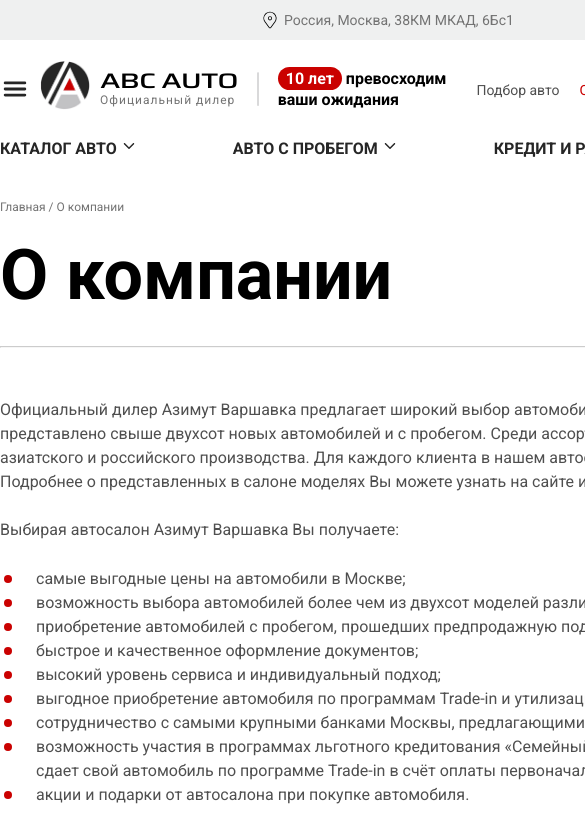
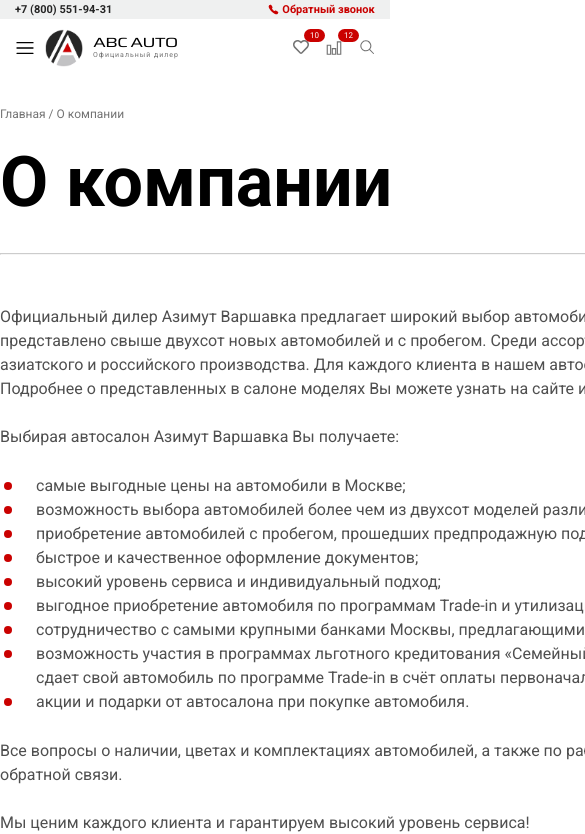
Before and after one commit to Raviirov/Auto-Market, a Next.js app in the folder auto-market/: page /about in a window 390 px wide. Shown: the top 834 px of the page, 585 px wide, since content can reach past the window. Built offline with nearby package versions, Linux system fonts and the light colour scheme.

Commit message:
Made Header Width-Responsive

```diff
--- a/auto-market/src/app/components/Header/page.jsx
+++ b/auto-market/src/app/components/Header/page.jsx
@@ -7,7 +7,8 @@
 import { useEffect, useState } from "react";
 import { CiLocationOn, CiClock2 } from "react-icons/ci";
 import { IoLogoWhatsapp, IoIosArrowDown } from "react-icons/io";
-import { IoMenu, IoCall } from "react-icons/io5";
+import { RxHamburgerMenu } from "react-icons/rx";
+import { IoCall } from "react-icons/io5";
 import { PiLineVerticalThin } from "react-icons/pi";
 import { FaRegHeart } from "react-icons/fa";
 import { LiaChartBarSolid } from "react-icons/lia";
@@ -47,33 +48,41 @@
   return (
     <>
       <div className="line1">
+        <div className="wide-top-header">
           <div>
-          <div style={{display: "flex", justifyContent: "flex-start"}}>
-            <CiLocationOn size="20" />
+            <CiLocationOn className="top-header-icon" />
             <p>Россия, Москва, 38КМ МКАД, 6Бс1</p>
           </div>
-          <div style={{display: "flex", justifyContent: "center"}}>
-            <CiClock2 size="20" />
+          <div>
+            <CiClock2 className="top-header-icon" />
             <p>Время работы: c 08:00 до 21:00</p>
           </div>
-          <div style={{display: "flex", justifyContent: "flex-end"}}>
-            <IoLogoWhatsapp size="20" />
-            <a href="#">Whatsapp</a>
+          <div>
+            <IoLogoWhatsapp className="top-header-icon" />
+            <a href="https://wa.me/998995523766" target="_blank">Whatsapp</a>
+          </div>
+        </div>
+
+        <div className="mobile-width-top-header">
+          <a href="tel:+998995523766">+7 (800) 551-94-31</a>
+          <div>
+            <IoCall className="top-header-phone-icon"/>
+            <Button width={93} height={13}>Обратный звонок</Button>
           </div>
         </div>
       </div>
 
       <div className="line2">
         <div className="logo">
-          <IoMenu style={{fontSize: "30px", color: "#262626"}}/>
+          <RxHamburgerMenu className="burger-menu"/>
           <Link href="/" className="link-home">
-            <Image src={Logo} alt="Logo" style={{width: "50px", height: "50px"}}/>
+            <Image src={Logo} alt="Logo" width="50" height="50"/>
             <div className="logo-text">
               <h1 className={Font.className}>ABC AUTO</h1>
               <p>Официальный дилер</p>
             </div>
           </Link>
-          <PiLineVerticalThin size='40' color='#C2C2C4' style={{margin:'0 -10px'}} />
+          <PiLineVerticalThin className="vertical-icon" size='40' color='#C2C2C4' style={{margin:'0 -10px'}} />
           <div className="guarantee">
             <p><span>10 лет</span> превосходим</p>
             <p>ваши ожидания</p>
@@ -99,18 +108,32 @@
         <div className="contact">
           <div>
             <div>
-              <span style={{
-                padding: "4px 6px 4px 5.5px",
-                width: "30px",
-                height:"30px"
-                }}>
-                  <IoCall size="20"/>
+              <span className="phone-span">
+                <a href="tel:+998995523766">
+                  <IoCall className="phone-icon"/>
+                </a>
               </span>
-              <h1>+7 (800) 551-94-31</h1>
+              <a className="phone-number" href="tel:+998995523766">+7 (800) 551-94-31</a>
             </div>
             <p>+7 (495) 292-18-67</p>
           </div>
+
           <Button width={210} height={50}>ОБРАТНЫЙ ЗВОНОК</Button>
+
+          <div className="icons-header">
+            <div className="icon-wrapper">
+              <FaRegHeart className="header-icon"/>
+              <span className="badge">10</span>
+            </div>
+            <div className="icon-wrapper">
+              <LiaChartBarSolid className="header-icon size24"/>
+              <span className="badge">12</span>
+            </div>
+            <div className="icon-wrapper">
+              <GoSearch className="header-icon"/>
+            </div>
+          </div>
+
         </div>
       </div>
 
@@ -135,10 +158,11 @@
             },
           ].map((menu, i) => (
             <li key={i}>
-              <button className="menu-btn" onClick={() => toggleDropdown(i)}>
-                {menu.label} <span className="arrow"><IoIosArrowDown /></span>
+              <button className={`menu-btn btn-${i} ${openIndex === i ? "active" : ""}`} onClick={() => toggleDropdown(i)}>
+                {menu.label} <span className="arrow"><IoIosArrowDown className="btn-down-icon" /></span>
               </button>
-              <ul className={`dropdown ${openIndex === i ? "show" : ""}`}>
+
+              <ul className={`dropdown drpdw-${i} ${openIndex === i ? "show" : ""}`}>
                 {menu.items.map((item, idx) => (
                   <li key={idx}><a href="#">{item}</a></li>
                 ))}
@@ -150,7 +174,6 @@
             <button className="menu-btn">ТАКСИ В КРЕДИТ</button>
           </li>
 
-          <li>
           <div className="icons">
             <div className="icon-wrapper">
               <FaRegHeart size="22" />
@@ -164,7 +187,6 @@
               <GoSearch size="24" />
             </div>
           </div>
-          </li>
         </ul>
       </div>
     </>
--- a/auto-market/src/app/components/Header/style.scss
+++ b/auto-market/src/app/components/Header/style.scss
@@ -1,160 +1,339 @@
-@import url('https://fonts.googleapis.com/css2?family=Roboto:wght@400;700&display=swap');
 @import '../../assets/styles/mixins.scss';
 
-* {
-  font-family: Roboto;
-  margin: 0;
-  padding: 0;
-  font-size: 16px;
-  white-space: nowrap;
-}
+.line1 {
+  width: 100%;
+  max-width: 1920px;
+  padding: 0 30px;
+  margin: 0 auto;
+  background-color: #EFF0F0;
 
-.line1 {
-  width: 1920px;
-  background-color: #EFF0F0;
+  .wide-top-header {
+    width: 100%;
+    max-width: 1400px;
+    height: 40px;
     margin: 0 auto;
+    @include flex(space-between);
     div {
-    display: flex;
-    width: 1400px;
-    height: 40px;
-    margin-left: auto;
-    margin-right: auto;
-    gap: 20px;
-  }
-
-  div div {
-    align-items: center;
-    gap: 4px;
-    flex: 1;
+      @include flex($gap: 8px);
       p, a {
         color: #737373;
         font-size: 14px;
       }
+      .top-header-icon { font-size: 20px; }
+    }
+    &:nth-child(2) {
+      @include flex(flex-end);
+    }
+    &:last-child {
+      @include flex(flex-end);
+    }
+    @include tablet {
+      height: 20px;
+      div {
+        gap: 4px;
+        p, a { font-size: 9px; }
+        .top-header-icon { font-size: 10px; }
+      }
+    }
+    @include mobile {
+      display: none;
+    }
+  }
+
+  .mobile-width-top-header {
+    display: none;
+
+    @include mobile {
+      @include flex(space-between);
+      a {
+        text-decoration: none;
+        font-size: 11px;
+        color: #262626;
+        font-weight: 700;
+      }
+      div {
+        @include flex($gap: 3px);
+        .top-header-phone-icon {
+          font-size: 11px;
+          color: #CA0100;
+        }
+        button {
+          background-color: transparent;
+          font-size: 11px;
+          color: #CA0100;
+        }
+      }
+    }
+  }
+
+  @include mobile {
+    padding: 3px 15px;
   }
 }
 
 .line2 {
-  @include flex(space-between, center, row, 30px );
-  width: 1400px;
+  @include flex(space-between, center, row, 20px);
+  max-width: 1460px;
+  width: 100%;
   margin: 0 auto;
-  padding: 20px 0;
-
-  .link-home {
-    display: flex;
-    gap: 10px;
-    text-decoration: none;
-    color: inherit;
-  }
+  padding: 20px 30px;
 
   .logo {
     @include flex($gap: 10px);
+
+    .burger-menu {
+      font-size: 30px;
+      @include tablet {
+        font-size: 20px;
       }
-  .logo div {
+    }
+
+    .link-home {
+      @include flex($gap: 10px);
+      text-decoration: none;
+      color: inherit;
+      div {
+        height: 58px;
         @include flex(center, flex-start, column, 2px);
-    height: 58px;
-  }
-  .logo div h1 {
+        h1 {
           font-size: 30px;
-    font-weight: 500;
+          font-weight: 400;
           transform: scaleY(0.7);
           line-height: 0.7;
           letter-spacing: -1px;
         }
-  .logo .logo-text p {
+      }
+
+      .logo-text p {
         font-size: 12px;
         color: #737373;
         line-height: 1.2;
         letter-spacing: 1px;
       }
 
+      @include tablet {
+        img {
+          width: 38px;
+          height: auto;
+        }
+        div {
+          height: 20px;
+          h1 { font-size: 19px; }
+        }
+        .logo-text p { font-size: 7px; }
+      }
+    }
+
+    .vertical-icon {
+      @media (max-width: 1380px) {
+        display: none;
+      }
+    }
+
     .guarantee {
-    @include flex-center;
-    font-size: 16px;
       font-weight: 700;
-    color: #000;
       span {
         background-color: #CA0100;
         color: white;
         padding: 2px 8px;
         border-radius: 12px;
       }
+      @media (max-width: 1380px) {
+        display: none;
+      }
+    }
   }
 
   ul {
+    width: 100%;
     list-style: none;
-    display: flex;
-    gap: 20px;
+    @include flex(space-between, center, row, 8px);
     li a {
       color: #4F4F4F;
       text-decoration: none;;
-      white-space: nowrap;
       font-size: 14px;
-      &.active,
-      &:hover { color: #CA0100; }
+      &.active, &:hover { color: #CA0100; }
+    }
+
+    @media (max-width: 1080px) {
+      display: none;
     }
   }
 
   .contact {
-    display: flex;
-    gap: 20px;
-    white-space: nowrap;
+    @include flex($gap: 16px);
+
     div {
       @include flex(center, flex-end, column);
+
       div {
         @include flex-center(row, 10px);
-        h1 {
+        .phone-number {
+          text-decoration: none;
+          color: #262626;
+          font-size: 24px;
+          font-weight: 700;
+          @include tablet {
+            font-size: 18px;
+          }
+          @media (max-width: 530px) {
+            display: none;
+          }
+        }
+
+        .phone-span {
+          width: 30px;
+          height: 30px;
+          padding: 4px 6px 4px 5.5px;
+          border-radius: 50px;
+          font-weight: 500;
+          background-color: #CA0100;
+          text-align: center;
+          a {
+            color: white;
+            .phone-icon {
+              font-size: 20;
+            }
+          }
+
+          @include tablet {
+            width: 20px;
+            height: 20px;
+            padding: 1px 0 0 0;
+            a .phone-icon {
+              font-size: 12px;
+            }
+          }
+          @include mobile {
+            display: none;
+          }
+        }
+      }
+
+      @include tablet {
+        p { display: none; }
+      }
+    }
+
+    .icons-header {
+      display: none;
+
+      .icon-wrapper {
+        position: relative;
+        color: #737373;
+        .header-icon {
+          font-size: 22px;
+          display: block;
+        }
+        .size24 {
           font-size: 24px;
         }
-        span {
-          padding: 1px 8px;
-          border-radius: 50px;
-          font-weight: 500;
-          color: white;
-          background-color: #CA0100;
+        .badge {
+          position: absolute;
+          top: -10px;
+          right: -16px;
+          background: #ca0100;
+          color: #fff;
+          font-size: 12px;
+          padding: 2px 6px;
+          border-radius: 20px;
         }
+      }
+
+      @include tablet {
+        .icon-wrapper {
+          .header-icon {
+            font-size: 16px;
+          }
+          .size24 {
+            font-size: 18px;
+          }
+          .badge {
+            font-size: 8px;
           }
         }
       }
     }
 
+    @media (max-width: 1180px) {
+      button { display: none; }
+      .icons-header {
+      @include flex(center, flex-start, row, 16px);
+      }
+    }
+  }
+
+  @include tablet {
+    padding: 12px 30px;
+  }
+
+  @include mobile {
+    padding: 10px 15px;
+  }
+}
+
 .suggestions {
-  @include flex(space-between, center, row, 40px);
-  width: 1400px;
-  margin-left: auto;
-  margin-right: auto;
+  max-width: 1460px;
+  width: 100%;
+  padding: 0 30px 0 22px;
+  margin: 0 auto 20px auto;
+  @include flex(space-between, center, row);
+
   .menu {
-    @include flex(space-between, top, row, 96px);
+    @include flex(space-between, center, row);
     width: 100%;
     list-style: none;
-    margin: 10 0;
     font-weight: bold;
     li { position: relative; }
-  }
     .menu-btn {
-    width: 100%;
       background: none;
-    border: none;
-    color: #262626;
-    display: inline-block;
-    align-items: center;
-    gap: 5px;
+      border: solid 1px transparent;
+      border-radius: 25px;
+      padding: 3px 8px;
+      transition: border-radius 0.25s ease, border 0.25s ease, box-shadow 0.25s ease;
       cursor: pointer;
       font: inherit;
+      &.btn-0 { width: 157px; }
+      &.btn-1 { width: 186px; }
+      &.btn-2 { width: 216px; }
+      &.btn-3 { width: 205px; }
       &:hover { color: #CA0100; }
+      &.active {
+        color: #CA0100;
+        border: solid 1px #dedede;
+        border-radius: 25px 25px 0 0;
+        box-shadow: 0 2px 5px rgba(0,0,0,0.2);
+      }
+      .btn-down-icon {
+        padding-top: 4px;
+        font-size: 18px;
+      }
     }
     .dropdown {
-    display: none;
+      &.drpdw-0 { width: 155px; }
+      &.drpdw-1 { width: 184px; }
+      &.drpdw-2 { width: 214px; }
+      &.drpdw-3 { width: 203px; }
       position: absolute;
-    top: 100%;
-    min-width: 100%;
+      top: 99%;
+      left: 1px;
       background: white;
       padding: 5px;
+      border-radius: 0 0 22px 22px;
       list-style: none;
       box-shadow: 0 2px 5px rgba(0,0,0,0.2);
-    &.show { display: block; z-index: 1;}
+      opacity: 0;
+      transform: translateY(-10px);
+      transition: opacity 0.25s ease, transform 1s cubic-bezier(0.22, 1, 0.36, 1);
+      pointer-events: none;
+      &.show {
+        opacity: 1;
+        transform: translateY(0);
+        pointer-events: auto;
+        z-index: 1;
+      }
       li {
         padding: 5px 10px;
-      white-space: nowrap;
         a {
           text-decoration: none;
           color: #262626;
@@ -163,6 +342,8 @@
         }
       }
     }
+  }
+
   .icons {
     display: flex;
     gap: 20px;
@@ -181,5 +362,13 @@
         border-radius: 20px;
       }
     }
+
+    @media (max-width: 1180px) {
+      display: none;
     }
   }
+
+  @media (max-width: 900px) {
+    display: none;
+  }
+}
--- a/auto-market/src/app/globals.scss
+++ b/auto-market/src/app/globals.scss
@@ -1,9 +1,14 @@
 @import "./assets/styles/mixins.scss";
+@import url('https://fonts.googleapis.com/css2?family=Roboto:wght@400;700&display=swap');
 
 * {
+  font-family: "Roboto", Sans-Serif;
+  font-size: 16px;
+  margin: 0;
   padding: 0;
   margin: 0;
   box-sizing: border-box;
+  white-space: nowrap;
 }
 
 .brands-filter-container {
```
Also changed, not shown: auto-market/src/app/assets/styles/mixins.scss (+15 -0 lines), auto-market/src/app/components/RussiaMap/index.jsx (+13 -8 lines). Lines whose indentation alone changed are shown as unchanged.
